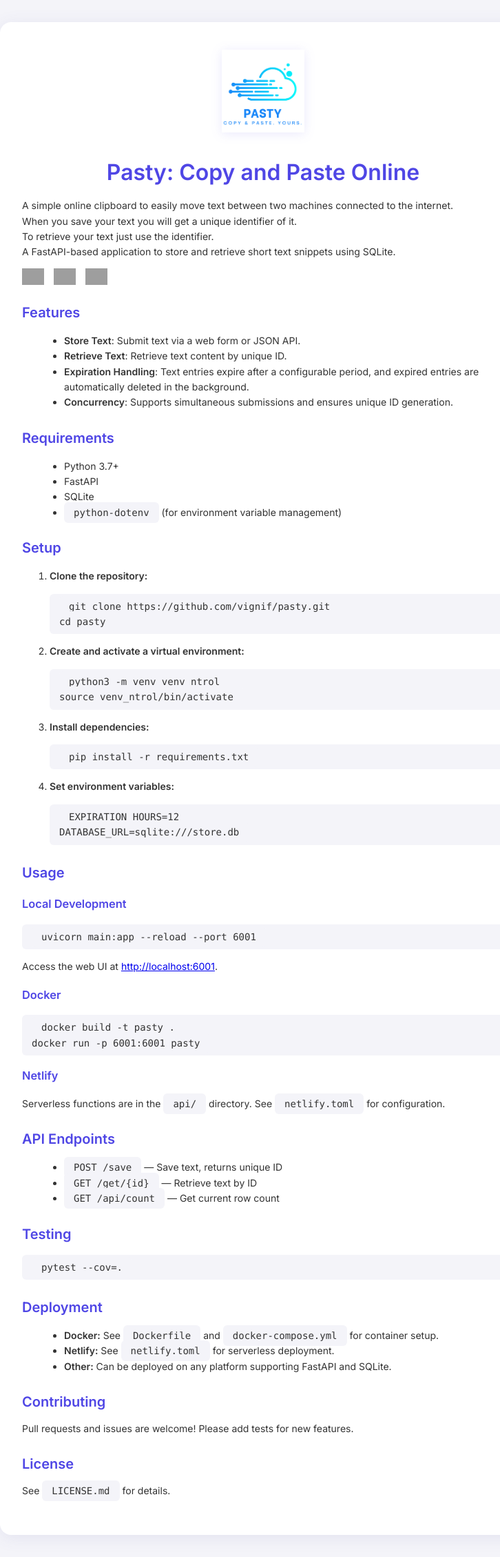
After one commit to vignif/pasty, a FastAPI app: template templates/readme.html in a window 1280 px wide. The commit adds this page. Shown: the whole page at 69% size, without its empty margins (258-984 px from the left). Run offline with FastAPI, Linux system fonts and the light colour scheme; the template is opened without the code that fills it, so the values that code supplies are empty; grey boxes are pictures that could not be loaded.

Commit message:
Enhance documentation and structure: add README, improve index and readme.html, and update FastAPI app with new endpoints and utility functions

```diff
--- a/main.py
+++ b/main.py
@@ -1,15 +1,24 @@
-from fastapi import FastAPI, Request, Form, BackgroundTasks, HTTPException, APIRouter
-from fastapi.responses import JSONResponse, HTMLResponse
+# ---- Routes ----
+
+
+# ---- HTML Page Routes ----
+
+"""
+main.py
+
+Entry point for the Pasty FastAPI application. Handles routing, background tasks, and integrates Socket.IO for real-time updates.
+"""
+
+from fastapi import FastAPI, Request, APIRouter
+from fastapi.responses import HTMLResponse
 from fastapi.templating import Jinja2Templates
 from fastapi.staticfiles import StaticFiles
 from pydantic import BaseModel
 from datetime import datetime, timezone
 from dotenv import load_dotenv
 import socketio
-import json
 import db
 import logging
-import asyncio
 
 # Load environment variables
 load_dotenv()
@@ -33,15 +42,21 @@
 templates = Jinja2Templates(directory="templates")
 
 # ---- Models ----
+
 class TextPayload(BaseModel):
+    """Pydantic model for text payloads submitted via API."""
     content: str
 
 # ---- Utility Functions ----
 
+
 def delete_expired_entries_background():
+    """Background task to delete expired text entries from the database."""
     db.delete_expired_entries()
 
+
 async def update_row_count():
+    """Emit the current row count to all connected Socket.IO clients."""
     try:
         row_count = db.get_db_count()
         logger.info(f"Broadcasting new row count: {row_count}")
@@ -138,5 +153,10 @@
         "EXPIRATION_HOURS": db.EXPIRATION_HOURS
     })
 
+@app.get("/readme", response_class=HTMLResponse)
+def readme(request: Request):
+    return templates.TemplateResponse("readme.html", {"request": request})
+
+
 # Mount Socket.IO app
 app.mount("/socket.io", socket_app)
--- a/static/style.css
+++ b/static/style.css
@@ -19,13 +19,13 @@
   display: flex;
   flex-direction: column;
   width: -webkit-fill-available;
-  margin: 1rem;
 }
 
 .container {
   background: white;
   max-width: 700px;
   margin: auto;
+  margin-bottom: 1rem;
   padding: 2rem;
   border-radius: 12px;
   box-shadow: 0 4px 20px rgba(0, 0, 0, 0.1);
--- a/templates/index.html
+++ b/templates/index.html
@@ -14,12 +14,16 @@
                 <img src="{{ url_for('static', path='logo.png') }}" alt="Pasty Logo">
             </a>
         </div>
-        <p>Pasty is an online text storage application. It works as an online clipboard to store and retrieve text. All text is stored in a SQLite database.
+        <p>Pasty is smart online clipboard to store and retrieve text. All text is stored in a SQLite database.
             The text is deleted after a configurable period of time.
             Store up to 2000 characters. <a href="https://github.com/vignif/pasty">Source code available</a>.
         </p>
         <p> Do not store sensitive information.
             The information will be stored up to 12 hours.
+        </p>
+        <hr>
+        <p>
+             Why is it <a href="/readme" >smart</a>?
         </p>
 
         <!-- Tab Navigation -->
--- /dev/null
+++ b/templates/readme.html
@@ -0,0 +1,121 @@
+<!DOCTYPE html>
+<html lang="en">
+<head>
+    <meta charset="UTF-8">
+    <meta name="viewport" content="width=device-width, initial-scale=1.0">
+    <title>Pasty README</title>
+    <link rel="stylesheet" href="/static/style.css">
+    <style>
+      .readme-container {
+        max-width: 700px;
+        margin: 2rem auto;
+        background: #fff;
+        border-radius: 16px;
+        box-shadow: 0 4px 24px rgba(80,80,160,0.10);
+        padding: 2.5rem 2rem;
+      }
+      .readme-container h1, .readme-container h2, .readme-container h3 {
+        color: #4f46e5;
+      }
+      .readme-container pre, .readme-container code {
+        background: #f4f4f9;
+        border-radius: 6px;
+        padding: 0.5em 1em;
+        font-size: 1em;
+        font-family: 'Fira Mono', 'Consolas', monospace;
+      }
+      .readme-container ul {
+        margin-left: 1.5em;
+      }
+      .readme-logo {
+        display: block;
+        margin: 0 auto 2rem auto;
+        width: 120px;
+        filter: drop-shadow(0 2px 8px rgba(79, 70, 229, 0.12));
+      }
+      .badge-row {
+        display: flex;
+        gap: 1em;
+        margin-bottom: 1em;
+        flex-wrap: wrap;
+      }
+      .badge-row img {
+        height: 24px;
+      }
+    </style>
+</head>
+<body>
+  <div class="readme-container">
+    <img src="/static/logo.png" alt="Logo" class="readme-logo" />
+    <h1>Pasty: Copy and Paste Online</h1>
+    <p>A simple online clipboard to easily move text between two machines connected to the internet.<br>
+    When you save your text you will get a unique identifier of it.<br>
+    To retrieve your text just use the identifier.<br>
+    A FastAPI-based application to store and retrieve short text snippets using SQLite.</p>
+    <div class="badge-row">
+      <img src="https://github.com/vignif/pasty/actions/workflows/test.yml/badge.svg" alt="Tests" />
+      <img src="https://img.shields.io/badge/Demo-online-blue?logo=fastapi" alt="Demo" />
+      <img src="https://img.shields.io/codecov/c/github/vignif/pasty/main" alt="Coverage" />
+    </div>
+    <h2>Features</h2>
+    <ul>
+      <li><strong>Store Text</strong>: Submit text via a web form or JSON API.</li>
+      <li><strong>Retrieve Text</strong>: Retrieve text content by unique ID.</li>
+      <li><strong>Expiration Handling</strong>: Text entries expire after a configurable period, and expired entries are automatically deleted in the background.</li>
+      <li><strong>Concurrency</strong>: Supports simultaneous submissions and ensures unique ID generation.</li>
+    </ul>
+    <h2>Requirements</h2>
+    <ul>
+      <li>Python 3.7+</li>
+      <li>FastAPI</li>
+      <li>SQLite</li>
+      <li><code>python-dotenv</code> (for environment variable management)</li>
+    </ul>
+    <h2>Setup</h2>
+    <ol>
+      <li><strong>Clone the repository:</strong>
+        <pre><code>git clone https://github.com/vignif/pasty.git
+cd pasty</code></pre>
+      </li>
+      <li><strong>Create and activate a virtual environment:</strong>
+        <pre><code>python3 -m venv venv_ntrol
+source venv_ntrol/bin/activate</code></pre>
+      </li>
+      <li><strong>Install dependencies:</strong>
+        <pre><code>pip install -r requirements.txt</code></pre>
+      </li>
+      <li><strong>Set environment variables:</strong>
+        <pre><code>EXPIRATION_HOURS=12
+DATABASE_URL=sqlite:///store.db</code></pre>
+      </li>
+    </ol>
+    <h2>Usage</h2>
+    <h3>Local Development</h3>
+    <pre><code>uvicorn main:app --reload --port 6001</code></pre>
+    <p>Access the web UI at <a href="http://localhost:6001">http://localhost:6001</a>.</p>
+    <h3>Docker</h3>
+    <pre><code>docker build -t pasty .
+docker run -p 6001:6001 pasty</code></pre>
+    <h3>Netlify</h3>
+    <p>Serverless functions are in the <code>api/</code> directory. See <code>netlify.toml</code> for configuration.</p>
+    <h2>API Endpoints</h2>
+    <ul>
+      <li><code>POST /save</code> — Save text, returns unique ID</li>
+      <li><code>GET /get/{id}</code> — Retrieve text by ID</li>
+      <li><code>GET /api/count</code> — Get current row count</li>
+    </ul>
+    <h2>Testing</h2>
+    <pre><code>pytest --cov=.</code></pre>
+    <h2>Deployment</h2>
+    <ul>
+      <li><strong>Docker:</strong> See <code>Dockerfile</code> and <code>docker-compose.yml</code> for container setup.</li>
+      <li><strong>Netlify:</strong> See <code>netlify.toml</code> for serverless deployment.</li>
+      <li><strong>Other:</strong> Can be deployed on any platform supporting FastAPI and SQLite.</li>
+    </ul>
+    <h2>Contributing</h2>
+    <p>Pull requests and issues are welcome! Please add tests for new features.</p>
+    <h2>License</h2>
+    <p>See <code>LICENSE.md</code> for details.</p>
+  </div>
+</body>
+</html>
```
Also changed, not shown: api/fastapi_app.py (+22 -4 lines), db.py (+13 -0 lines), static/app.js (+20 -20 lines), websocket.py (+18 -6 lines), README.md.
